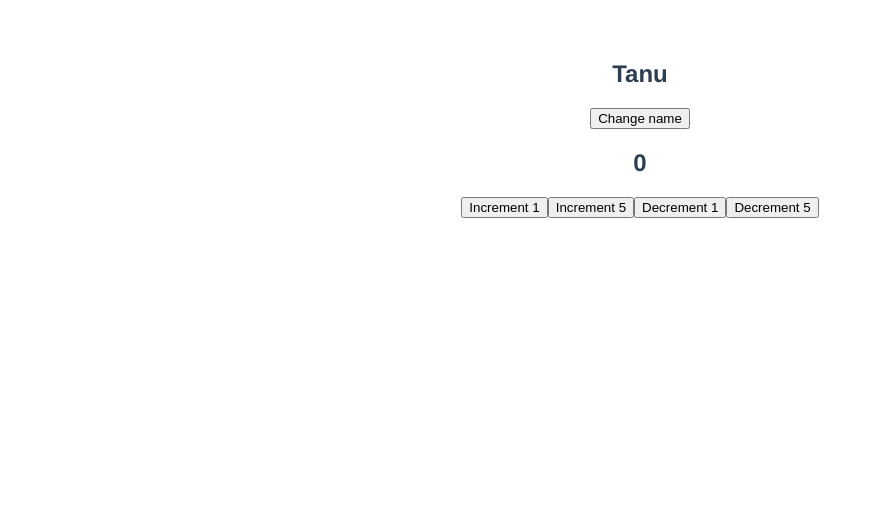
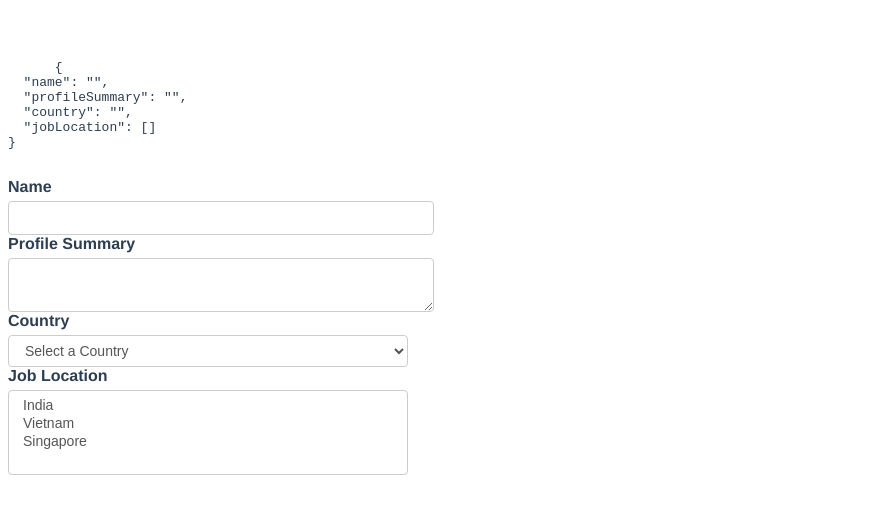
Before and after one commit to tanuuu18/Learning-Vue.js-3, a Vue app in the folder hello-world/: page / in a window 1280 px wide. Shown: the top 514 px of the page, without its empty margins (0-874 px from the left). Built offline with nearby package versions, Linux system fonts and the light colour scheme.

Commit message:
19. Form Handling (Part-1)

```diff
--- a/hello-world/src/App.vue
+++ b/hello-world/src/App.vue
@@ -1,17 +1,44 @@
 <template>
-   <h2>{{ name }}</h2>
   <div>
-    <!-- On clicking the button name will change to batman -->
-     <!-- Multiple event object handler -->
-    <button v-on:click="changeName($event), increment(1, $event)">Change name</button>
+    <pre>
+      {{ JSON.stringify(formValues, null, 2) }}
+    </pre>
   </div>
-   <h2>{{ count }}</h2>
-  <div>
-    <button @click="increment(1, $event)">Increment 1</button>
-    <button @click="increment(5)">Increment 5</button>
-    <button @click="decrement(1)">Decrement 1</button>
-    <button @click="decrement(5)">Decrement 5</button>
-  </div>
+  <!-- Job search form -->
+  <form action="">
+    <!-- Step 2: Add HTML tag -->
+    <!-- Step 3:bind the data properties using v-model directives -->
+    <div>
+      <label for="name">Name</label>
+      <input type="text" id="name" v-model="formValues.name" />
+    </div>
+    <div>
+      <label for="profile">Profile Summary</label>
+      <textarea id="profile" v-model="formValues.profileSummary" />
+    </div>
+
+    <!-- Single select dropdown -->
+    <div>
+      <label for="country">Country</label>
+      <select id="country" v-model="formValues.country">
+        <option value="">Select a Country</option>
+        <option value="india">India</option>
+        <option value="vietnam">Vietnam</option>
+        <option value="singapore">Singapore</option>
+      </select>
+    </div>
+
+    <!-- Multi-select dropdown -->
+    <div>
+      <label for="job-location">Job Location</label>
+
+      <select id="job-location" multiple v-model="formValues.jobLocation">
+        <option value="india">India</option>
+        <option value="vietnam">Vietnam</option>
+        <option value="singapore">Singapore</option>
+      </select>
+    </div>
+  </form>
 </template>
 
 <script>
@@ -21,23 +48,17 @@
   name: 'App',
   data(){
     return {
-        name: "Tanu",
-        count: 0,
+        // Step: 1  create data properties
+      formValues: {
+        name: "",
+        profileSummary: "",
+        country: "",
+        jobLocation: [],
+      },
     };
   },
    methods: {
-    // Event object automatically passes in if you don't specify in argument
-      changeName(event) {
-      this.name = "Batman";
-      console.log("Events", event);
-    },
-    increment(num,event) {
-      this.count += num;
-      console.log(event);
-    },
-    decrement(num) {
-      this.count -= num;
-    },
+
   },
 };
 </script>
@@ -47,8 +68,34 @@
   font-family: Avenir, Helvetica, Arial, sans-serif;
   -webkit-font-smoothing: antialiased;
   -moz-osx-font-smoothing: grayscale;
-  text-align: center;
+  /* text-align: center; */
   color: #2c3e50;
   margin-top: 60px;
 }
+label {
+  font-weight: bold;
+  display: flex;
+  margin-bottom: 5px;
+}
+
+input + label {
+  font-weight: bold;
+  display: inline-flex;
+  margin-right: 20px;
+}
+
+input[type="text"],
+textarea,
+select {
+  display: block;
+  width: 400px;
+  padding: 6px 12px;
+  font-size: 14px;
+  line-height: 1.42857143;
+  color: #555;
+  background-color: #fff;
+  background-image: none;
+  border: 1px solid #ccc;
+  border-radius: 4px;
+}
 </style>
```
